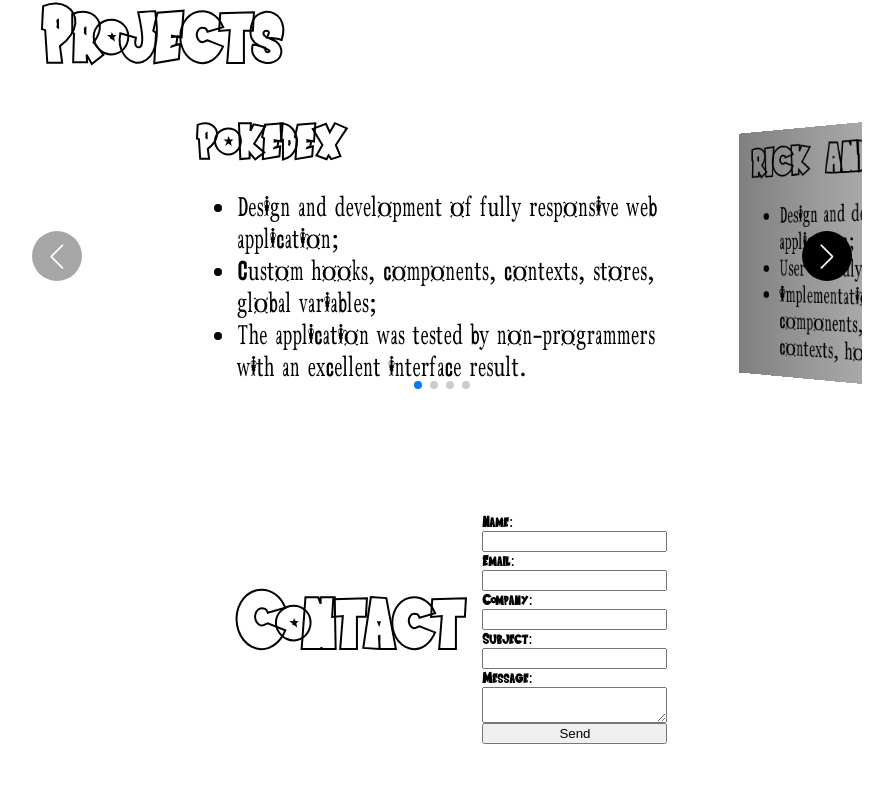
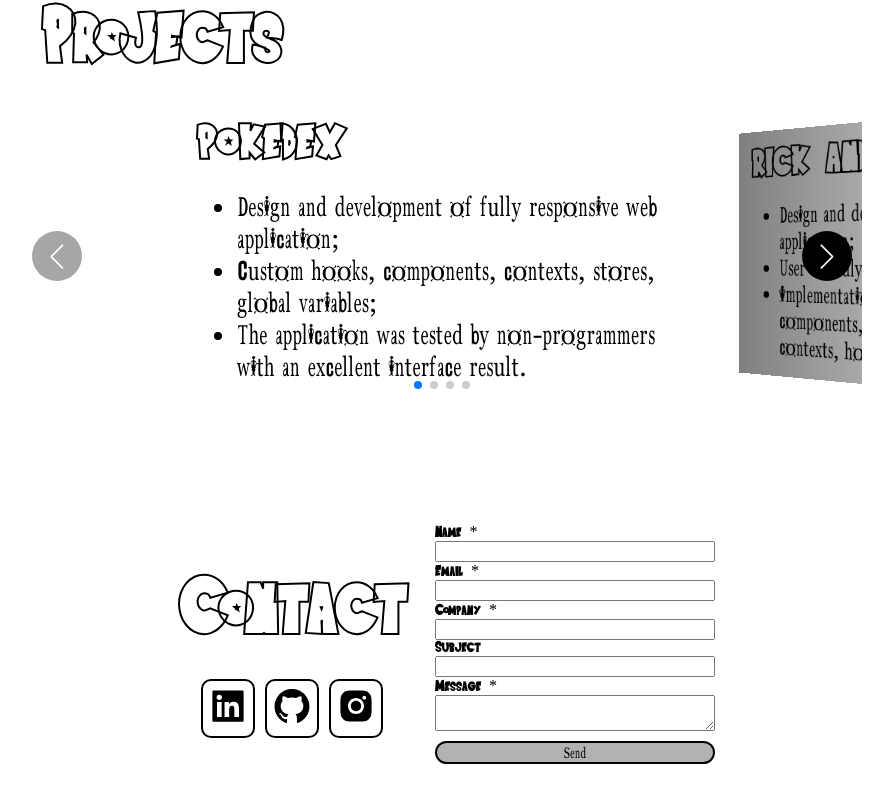
Before and after one commit to Stiwii/3er-Portafolio, a React (Vite) app: page / in a window 1280 px wide. Shown: the part 1997-2797 px from the top of the page, without its empty margins (98-991 px from the left). Built offline with nearby package versions, Linux system fonts and the light colour scheme.

Commit message:
contacto modificado

```diff
--- a/package.json
+++ b/package.json
@@ -15,6 +15,7 @@
     "react": "^18.2.0",
     "react-dom": "^18.2.0",
     "react-hook-dom": "^1.0.2",
+    "react-hook-form": "^7.39.1",
     "react-icons": "^4.6.0",
     "react-redux": "^8.0.4",
     "react-router-dom": "^6.4.2",
--- a/src/coponents/Contact.jsx
+++ b/src/coponents/Contact.jsx
@@ -1,15 +1,26 @@
 
 import React, { useRef } from 'react'
-import { Form } from 'react-router-dom'
+import { useForm } from 'react-hook-form'
 import styled from 'styled-components'
 import emailjs from 'emailjs-com';
+import { AiFillGithub, AiFillInstagram, AiFillLinkedin } from 'react-icons/ai'
 
 const Contact = () => {
   const form = useRef()
+  const { handleSubmit, register, reset } = useForm()
 
-  const sendEmail = (e) => {
-    e.preventDefault();
-
+  const sendEmail = data => {
+    const defaultValues = {
+      name:'',
+      email: '',
+      company: '',
+      subject: '',
+      message: ''
+    }
+    if (data.name != '') {
+      if (data.email != '') {
+        if (data.company != '') {
+          if (data.message != '') {
             emailjs.sendForm('service_60vhlwm', 'template_9wy5w8j', form.current, '4aS42C3SSpmCW7MVx')
               .then((result) => {
                 alert("Message sent succesfully")
@@ -17,36 +28,63 @@
               }, (error) => {
                 console.log(error.text);
               });
+            reset(defaultValues)
+          } else {
+            window.alert('Write your message')
+          }
+        } else {
+          window.alert('Write your company')
+        }
+      } else {
+        window.alert('Write your email')
+      }
+    } else {
+      window.alert('Write your name')
+    }
+
   };
 
   return (
     <Formulario>
       <div className='contact__container vista'>
+        <div className='form_icons'>
+          <h2>Contact</h2>
+          <div className='form_i'>
 
-        <h2>Contact</h2>
-        <form ref={form} onSubmit={sendEmail}>
+            <div className="linkedin icon_contact">
+              <a href="https://www.linkedin.com/in/steeven-sanchez-693442238/" target='_blanck'> <AiFillLinkedin /> </a>
+            </div>
+            <div className='github icon_contact'>
+              <a href="https://github.com/Stiwii" target='_blanck'> <AiFillGithub /> </a>
+            </div>
+            <div className='instagram icon_contact'>
+              <a href="https://www.instagram.com/sanchez.steeven/" target='_blanck'> <AiFillInstagram /> </a>
+            </div>
+          </div>
+        </div>
+        <form className='form_text' ref={form} onSubmit={handleSubmit(sendEmail)}>
           <div className='form_div'>
-            <label>Name: </label>
-            <input type="text" name="user_name" />
+            <label>Name  *</label>
+            <input type="text" name="name" {...register('name')} />
           </div>
           <div className='form_div'>
-            <label>Email: </label>
-            <input type="email" name="user_email" />
+            <label htmlFor='email'>Email    *</label>
+            <input type="email" name="email" {...register('email')} />
           </div>
           <div className='form_div'>
-            <label>Company: </label>
-            <input type="text" name="user_company" />
+            <label htmlFor='company'>Company  *</label>
+            <input type="text" name="company" {...register('company')} />
           </div>
           <div className='form_div'>
-            <label>Subject: </label>
-            <input type="text" name="user_subject" />
+            <label htmlFor='subject'>Subject   </label>
+            <input type="text" name="subject" {...register('subject')} />
           </div>
           <div className='form_div'>
-            <label>Message: </label>
-            <textarea name="message" />
+            <label htmlFor='message'>Message    * </label>
+            <textarea name="message" className='message' {...register('message')} />
           </div>
-          <div className='form_div send'>
-            <input type="submit" value="Send" />
+          <div className='form_div'>
+            <button className='send'>Send</button>
           </div>
         </form>
       </div>
@@ -59,17 +97,70 @@
 const Formulario = styled.div`
 margin-top: 50px;
 display:flex;
+cursor: url('./icon/normal.png'), auto;
+div,h1,h2,h3,h4,p,ul,li,article{
+    cursor: url('./icon/normal.png'), auto;
+  }
 .contact__container{
   display: flex;
   justify-content:center;
   align-items:center;
+  cursor: url('./icon/normal.png'), auto;
 }
 .form_div{
   display: flex;
   flex-direction:column;
-
+  width:100%;max-width: 600px;
+}
+.form_icons{
+  margin-top:10px;
+  display:flex;
+  flex-direction:column;
+  align-items:center;
+  justify-content:center;
+}
+.form_i{
+  display:flex;
+}
+.icon_contact{
+  font-size: 2.5rem;
+  border: 2px solid var(--color-2);
+  margin: 5px;
+  display:flex;
+  align-items:center;
+  justify-content:center;
+  padding-top:5px;
+  padding-left: 5px;
+  padding-right: 5px;
+  border-radius: 10px;
+  height:max-content;
+}
+.icon_contact:hover{
+  color: rgb(252,144,0);
+  cursor: url('./icon/pointer.png'), auto;
+  transform: scale(1.3);
+}
+.form_text{
+  padding: 10px;
+  width:100%;
+  max-width:300px;
 }
 .send{
-
+  background: var(--color-2tt);
+  border-radius: 30px;
+  border: 2px solid var(--color-2);
+  outline: none;
+  cursor: url('./icon/pointer.png'), auto;
+  margin-top: 10px;
+  font-family: one-piece;
+  font-size: 15px;
+}
+.send:hover{
+  box-shadow: 0 0 8px var(--color-2);
+  font-size: 17px;
+}
+.message{
+  width: 100%;
+  max-width: 300px;
 }
 `
```
Also changed, not shown: 1 other file (tests, documents, lock files or other folders). Lines whose indentation alone changed are shown as unchanged.
